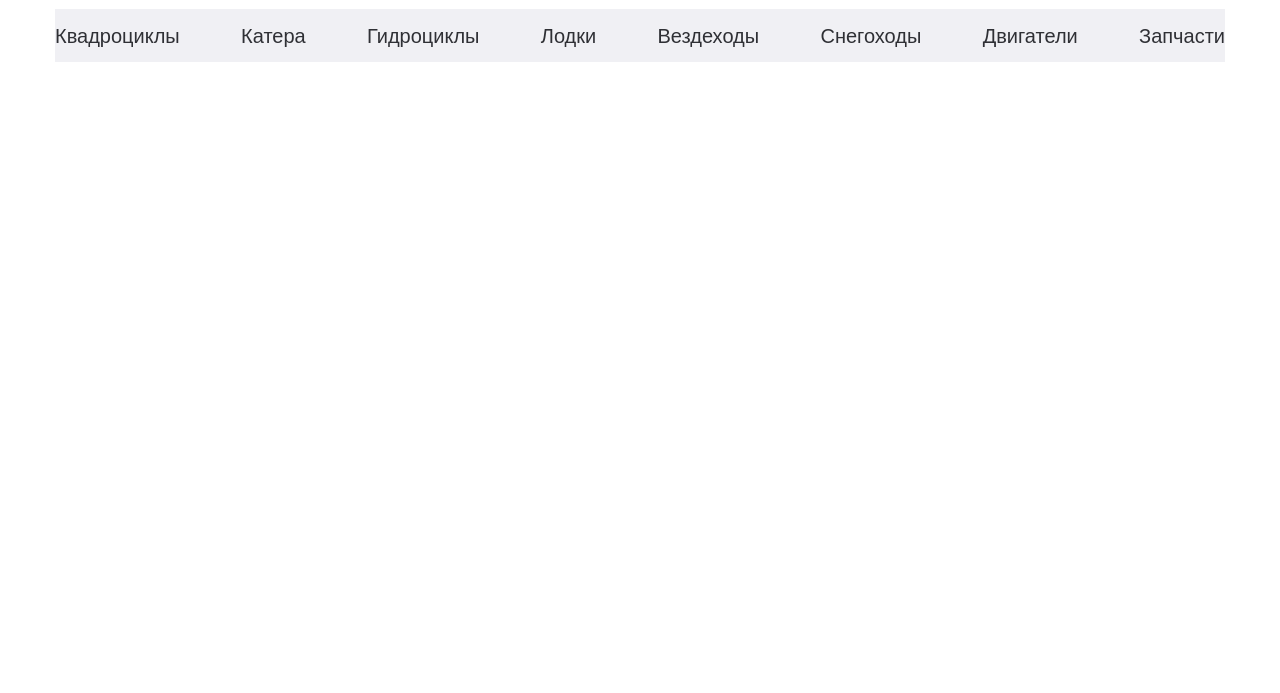
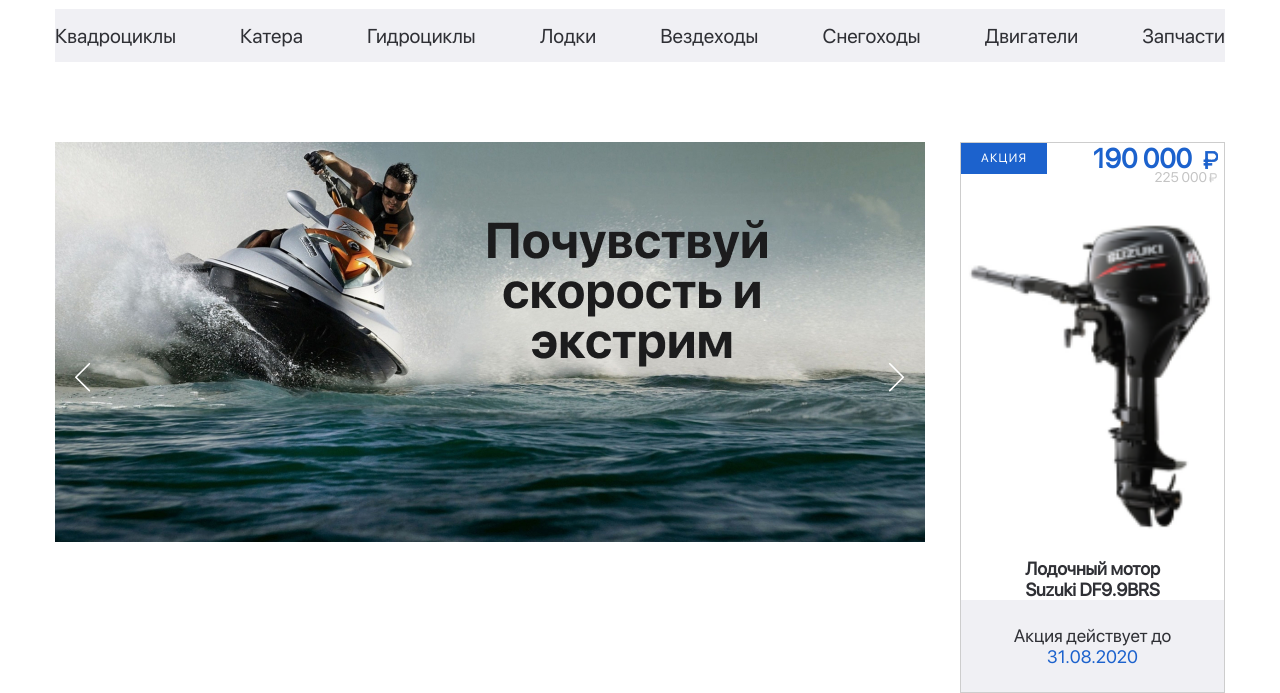
Before and after one commit to RamPG/shop-driver-moto, a plain HTML site: page index.html in a window 1280 px wide. Shown: the part 113-806 px from the top of the page. Drawn offline with nearby package versions, Linux system fonts and the light colour scheme.

Commit message:
marked banner-section

```diff
--- a/css/fonts.css
+++ b/css/fonts.css
@@ -1,34 +1,33 @@
 @font-face {
-    font-family: 'SFProDisplay-Regular', sans-serif;
-    src: url('../fonts/SFProDisplay-Regular.woff2') format('woff2'),
-    url('../fonts/SFProDisplay-Regular.woff') format('woff');
+    font-family: "SFProDisplay-Regular";
+    src: url("../fonts/SFProDisplay-Regular.woff2") format("woff2"), url("../fonts/SFProDisplay-Regular.woff") format("woff");
     font-weight: 400;
     font-style: normal;
     font-display: swap;
 }
 
 @font-face {
-    font-family: 'SFProDisplay-Medium', sans-serif;
-    src: url('../fonts/SFProDisplay-Medium.woff2') format('woff2'),
-    url('../fonts/SFProDisplay-Medium.woff') format('woff');
+    font-family: "SFProDisplay-Medium";
+    src: url("../fonts/SFProDisplay-Medium.woff2") format("woff2"),
+    url("../fonts/SFProDisplay-Medium.woff") format("woff");
     font-weight: 500;
     font-style: normal;
     font-display: swap;
 }
 
 @font-face {
-    font-family: 'SFProDisplay-Semibold', sans-serif;
-    src: url('../fonts/SFProDisplay-Semibold.woff2') format('woff2'),
-    url('../fonts/SFProDisplay-Semibold.woff') format('woff');
+    font-family: "SFProDisplay-Semibold";
+    src: url("../fonts/SFProDisplay-Semibold.woff2") format("woff2"),
+    url("../fonts/SFProDisplay-Semibold.woff") format("woff");
     font-weight: 600;
     font-style: normal;
     font-display: swap;
 }
 
 @font-face {
-    font-family: 'SFProDisplay-Bold', sans-serif;
-    src: url('../fonts/SFProDisplay-Bold.woff2') format('woff2'),
-    url('../fonts/SFProDisplay-Bold.woff') format('woff');
+    font-family: "SFProDisplay-Bold";
+    src: url("../fonts/SFProDisplay-Bold.woff2") format("woff2"),
+    url("../fonts/SFProDisplay-Bold.woff") format("woff");
     font-weight: 700;
     font-style: normal;
     font-display: swap;
--- a/css/style.css
+++ b/css/style.css
@@ -11,6 +11,9 @@ a {
     color: inherit;
 }
 
+p {
+    margin: 0;
+}
 ul,
 li {
     margin: 0;
@@ -24,7 +27,7 @@ h1, h2, h3, h4, h5, h6 {
 
 body {
     color: #2F3035;
-    font-family: 'SFProDisplay-Regular', sans-serif;
+    font-family: "SFProDisplay-Regular", sans-serif;
     font-size: 20px;
     line-height: 24px;
     font-weight: 400;
@@ -41,7 +44,7 @@ body {
     justify-content: space-between;
     align-items: center;
     min-height: 122px;
-    font-family: 'SFProDisplay-Bold', sans-serif;
+    font-family: "SFProDisplay-Bold", sans-serif;
     font-weight: 700;
 }
 
@@ -67,7 +70,7 @@ body {
 .address::before {
     content: "";
     position: absolute;
-    background-image: url('../img/address-icon.svg');
+    background-image: url("../img/address-icon.svg");
     width: 30px;
     height: 30px;
     left: 0;
@@ -96,7 +99,147 @@ body {
 }
 
 .menu_categories__link:hover {
-    font-family: 'SFProDisplay-Semibold', sans-serif;
-    font-weight: 600;
+    color: #000;
     border-bottom: 3px solid #1C62CD;
 }
+
+.main {
+    margin-top: 80px;
+}
+.banner-section__inner {
+    display: flex;
+    justify-content: space-between;
+}
+.banner-section .slider {
+    max-width: 870px;
+    position: relative;
+}
+
+.banner-section .slider-btn {
+    position: absolute;
+    top: 40%;
+    background-color: transparent;
+    border: none;
+    margin: 0;
+    padding: 0;
+    z-index: 5;
+}
+
+.banner-section .slider-btnprev {
+    left: 20px;
+}
+
+.banner-section .slider-btnnext {
+    right: 20px;
+}
+
+.slick-dots {
+    position: absolute;
+    left: 0;
+    right: 0;
+    bottom: 60px;
+    text-align: center;
+}
+
+.slick-dots li {
+    display: inline-block;
+    padding: 0 5px;
+}
+.slick-dots button {
+    padding: 0;
+    font-size: 0;
+    margin: 0;
+    width: 11px;
+    height: 11px;
+    border: 1px solid #FFF;
+    border-radius: 50%;
+    background-color: transparent;
+}
+
+.slick-active button {
+    background-color: #FFFFFF;
+}
+
+.sale-item {
+    max-width: 265px;
+    text-align: center;
+    font-size: 18px;
+    line-height: 21px;
+    border: 1px solid #CDCDCD;
+    display: flex;
+    flex-direction: column;
+    justify-content: space-between;
+}
+
+.sale-item__top {
+    display: flex;
+    justify-content: space-between;
+    align-items: flex-start;
+}
+
+.sale-item__stock {
+    color: #FFFFFF;
+    font-size: 12px;
+    line-height: 15px;
+    letter-spacing: 0.1em;
+    text-transform: uppercase;
+    background-color: #1C62CD;
+    padding: 8px 20px;
+}
+
+.sale-item__price {
+    margin-top: 5px;
+    text-align: right;
+}
+.sale-item__new-price {
+    font-weight: 700;
+    font-size: 27px;
+    color: #1C62CD;
+    margin-right: 6px;
+    padding-right: 26px;
+    position: relative;
+}
+
+.sale-item__new-price::after {
+    content: "";
+    background-image: url("../img/new-price-icon.svg");
+    position: absolute;
+    top: 3px;
+    right: 0;
+    width: 15px;
+    height: 18px;
+}
+
+.sale-item__old-price {
+    font-weight: 400;
+    font-size: 14px;
+    line-height: 17px;
+    color: #C4C4C4;
+    margin-right: 17px;
+    position: relative;
+}
+
+.sale-item__old-price::after {
+    content: "";
+    background-image: url("../img/old-price-icon.svg");
+    position: absolute;
+    top: 4px;
+    right: -10px;
+    width: 8px;
+    height: 10px;
+}
+.sale-item__image {
+    object-fit: contain;
+}
+.sale-item__description {
+    font-weight: 700;
+}
+
+.sale-item__period {
+    background-color: #F0F0F4;
+    padding: 25px 20px;
+}
+
+.sale-item__period-date {
+    color: #1C62CD;
+}
--- a/index.html
+++ b/index.html
@@ -112,8 +112,70 @@
     </div>
   </div>
 </header>
-
-
+<main class="main">
+  <section class="banner-section">
+    <div class="container">
+      <div class="banner-section__inner">
+        <div class="slider">
+          <div class="slider__item">
+            <a class="slider__link" href="#">
+              <img class="slider__image" src="img/slider-img.jpg" alt="slider image">
+            </a>
+          </div>
+          <div class="slider__item">
+            <a class="slider__link" href="#">
+              <img class="slider__image" src="img/slider-img.jpg" alt="slider image">
+            </a>
+          </div>
+          <div class="slider__item">
+            <a class="slider__link" href="#">
+              <img class="slider__image" src="img/slider-img.jpg" alt="slider image">
+            </a>
+          </div>
+          <div class="slider__item">
+            <a class="slider__link" href="#">
+              <img class="slider__image" src="img/slider-img.jpg" alt="slider image">
+            </a>
+          </div>
+          <div class="slider__item">
+            <a class="slider__link" href="#">
+              <img class="slider__image" src="img/slider-img.jpg" alt="slider image">
+            </a>
+          </div>
+          <div class="slider__item">
+            <a class="slider__link" href="#">
+              <img class="slider__image" src="img/slider-img.jpg" alt="slider image">
+            </a>
+          </div>
+        </div>
+        <div class="sale-item">
+          <div class="sale-item__top">
+            <p class="sale-item__stock">
+              Акция
+            </p>
+            <div class="sale-item__price">
+              <p class="sale-item__new-price">
+                190 000
+              </p>
+              <p class="sale-item__old-price">
+                225 000
+              </p>
+            </div>
+          </div>
+          <img class="sale-item__image" src="img/sale-item.png" alt="sale item">
+          <p class="sale-item__description">
+            Лодочный мотор <br>
+            Suzuki DF9.9BRS
+          </p>
+          <p class="sale-item__period">
+            Акция действует до
+            <span class="sale-item__period-date">31.08.2020</span>
+          </p>
+        </div>
+      </div>
+    </div>
+  </section>
+</main>
   <script src="https://ajax.googleapis.com/ajax/libs/jquery/3.4.1/jquery.min.js"></script>
   <script src="js/slick.min.js"></script>
   <script src="js/main.js"></script>
--- a/js/main.js
+++ b/js/main.js
@@ -1,3 +1,7 @@
 $(function(){
-
+    $('.slider').slick({
+        dots: true,
+        prevArrow: '<bottom class="slider-btn slider-btnprev"><img src="img/left-arrow.svg" alt=""></bottom>',
+        nextArrow: '<bottom class="slider-btn slider-btnnext"><img src="img/right-arrow.svg" alt=""></bottom>',
+    });
 });
```
Also changed, not shown: img/cross-out-price.svg (added), img/left-arrow.svg (added), img/new-price-icon.svg (added), img/old-price-icon.svg (added), img/right-arrow.svg (added), img/sale-item.png (added), img/slider-img.jpg (added).
